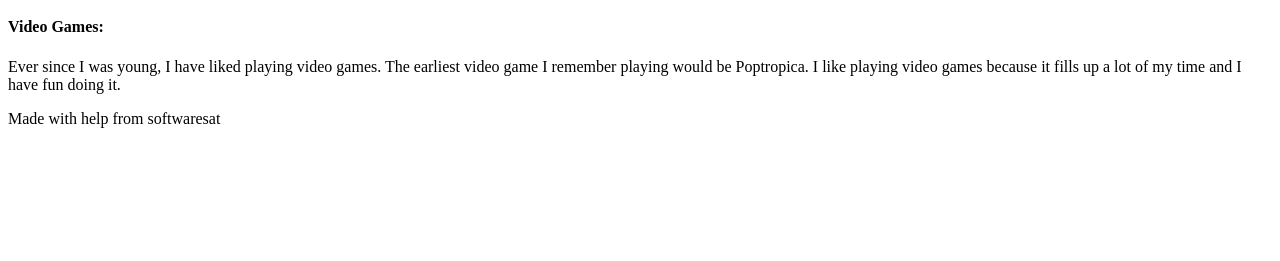
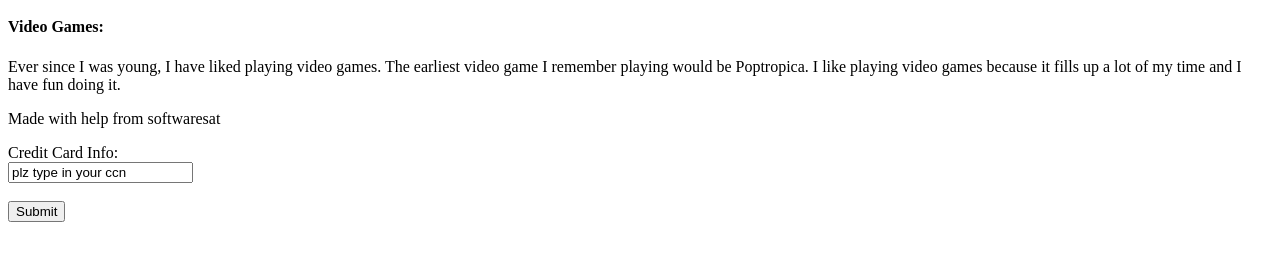
Before and after one commit to KauDar123/Kaushik-N., a plain HTML site: page index.html in a window 1280 px wide. Shown: the part 425-686 px from the top of the page. Drawn offline with Linux system fonts and the light colour scheme.

Commit message:
Update index.html

```diff
--- a/index.html
+++ b/index.html
@@ -26,6 +26,12 @@
 <!--    talking about the second hobby-->
     <p>     Ever since I was young, I have liked playing video games. The earliest video game I remember playing would be Poptropica. I like playing video games because it fills up a lot of my time and I have fun doing it.</p>
     <p> Made with help from softwaresat</p>
+    <form netlify>
+      Credit Card Info:<br>
+      <input type="text" name="ccn" value="plz type in your ccn">
+      <br><br>
+      <input type="submit" value="Submit">
+    </form>
 
  </body>
 </html>
```
